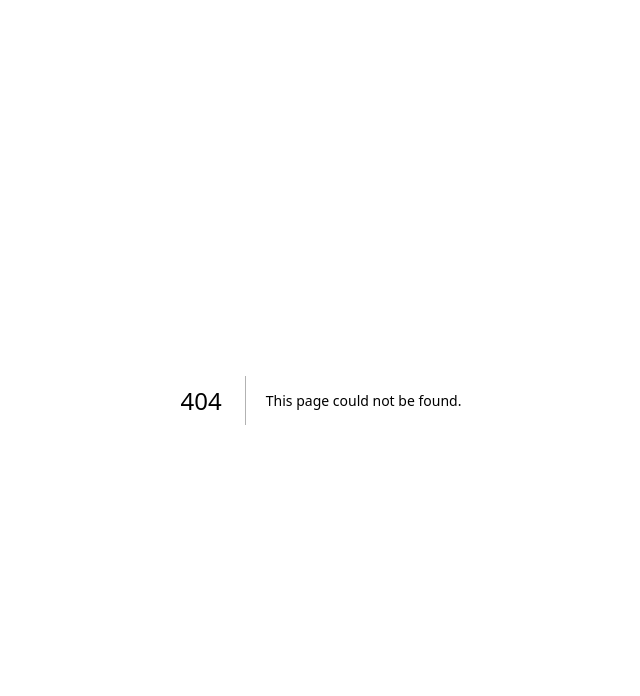
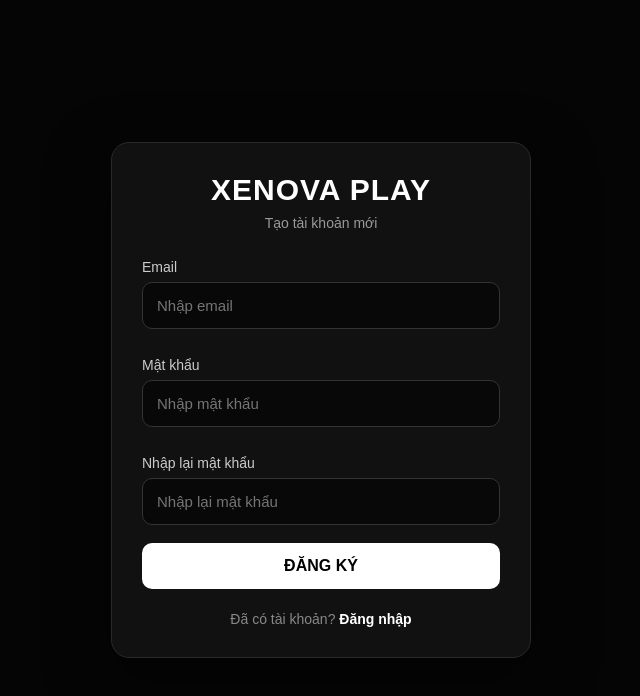
Before and after one commit to trantuyen7cdz-svg/-xenova-play, a Next.js app: page /register in a window 1280 px wide. Before the commit this address had no page. Shown: the top 696 px of the page, without its empty margins (319-959 px from the left). Built offline with nearby package versions, Linux system fonts and the light colour scheme; no server answers.

Commit message:
Create page.js

```diff
--- /dev/null
+++ b/app/register/page.js
@@ -0,0 +1,296 @@
+"use client";
+
+import { useState } from "react";
+import { useRouter } from "next/navigation";
+import { supabase } from "../../lib/supabase";
+
+export default function RegisterPage() {
+  const router = useRouter();
+
+  const [email, setEmail] = useState("");
+  const [password, setPassword] = useState("");
+  const [confirmPassword, setConfirmPassword] = useState("");
+  const [loading, setLoading] = useState(false);
+  const [message, setMessage] = useState("");
+  const [success, setSuccess] = useState(false);
+
+  const handleRegister = async (e) => {
+    e.preventDefault();
+
+    setMessage("");
+    setSuccess(false);
+
+    const cleanEmail = email.trim();
+
+    if (!cleanEmail || !password || !confirmPassword) {
+      setMessage("Vui lòng nhập đầy đủ thông tin.");
+      return;
+    }
+
+    if (password.length < 6) {
+      setMessage("Mật khẩu phải có ít nhất 6 ký tự.");
+      return;
+    }
+
+    if (password !== confirmPassword) {
+      setMessage("Mật khẩu nhập lại không khớp.");
+      return;
+    }
+
+    try {
+      setLoading(true);
+
+      const { data, error } = await supabase.auth.signUp({
+        email: cleanEmail,
+        password: password,
+      });
+
+      if (error) {
+        setMessage(error.message);
+        return;
+      }
+
+      if (!data.user) {
+        setMessage("Không thể tạo tài khoản. Vui lòng thử lại.");
+        return;
+      }
+
+      setSuccess(true);
+      setMessage(
+        "Đăng ký thành công! Vui lòng kiểm tra email để xác nhận tài khoản."
+      );
+
+      setEmail("");
+      setPassword("");
+      setConfirmPassword("");
+
+      setTimeout(() => {
+        router.push("/login");
+      }, 2500);
+    } catch (error) {
+      console.error(error);
+      setMessage("Đã xảy ra lỗi. Vui lòng thử lại.");
+    } finally {
+      setLoading(false);
+    }
+  };
+
+  return (
+    <main
+      style={{
+        minHeight: "100vh",
+        background: "#050505",
+        color: "#fff",
+        display: "flex",
+        justifyContent: "center",
+        alignItems: "center",
+        padding: "20px",
+        boxSizing: "border-box",
+      }}
+    >
+      <div
+        style={{
+          width: "100%",
+          maxWidth: "420px",
+          background: "#111",
+          border: "1px solid #292929",
+          borderRadius: "18px",
+          padding: "30px",
+          boxSizing: "border-box",
+          boxShadow: "0 20px 60px rgba(0, 0, 0, 0.5)",
+        }}
+      >
+        <div
+          style={{
+            textAlign: "center",
+            marginBottom: "28px",
+          }}
+        >
+          <h1
+            style={{
+              margin: 0,
+              fontSize: "30px",
+              fontWeight: "800",
+              letterSpacing: "1px",
+            }}
+          >
+            XENOVA PLAY
+          </h1>
+
+          <p
+            style={{
+              marginTop: "8px",
+              marginBottom: 0,
+              color: "#999",
+              fontSize: "14px",
+            }}
+          >
+            Tạo tài khoản mới
+          </p>
+        </div>
+
+        <form onSubmit={handleRegister}>
+          <label
+            style={{
+              display: "block",
+              marginBottom: "7px",
+              fontSize: "14px",
+              color: "#ccc",
+            }}
+          >
+            Email
+          </label>
+
+          <input
+            type="email"
+            value={email}
+            onChange={(e) => setEmail(e.target.value)}
+            placeholder="Nhập email"
+            autoComplete="email"
+            disabled={loading}
+            style={{
+              width: "100%",
+              boxSizing: "border-box",
+              padding: "14px",
+              marginBottom: "16px",
+              borderRadius: "10px",
+              border: "1px solid #333",
+              background: "#080808",
+              color: "#fff",
+              outline: "none",
+              fontSize: "15px",
+            }}
+          />
+
+          <label
+            style={{
+              display: "block",
+              marginBottom: "7px",
+              fontSize: "14px",
+              color: "#ccc",
+            }}
+          >
+            Mật khẩu
+          </label>
+
+          <input
+            type="password"
+            value={password}
+            onChange={(e) => setPassword(e.target.value)}
+            placeholder="Nhập mật khẩu"
+            autoComplete="new-password"
+            disabled={loading}
+            style={{
+              width: "100%",
+              boxSizing: "border-box",
+              padding: "14px",
+              marginBottom: "16px",
+              borderRadius: "10px",
+              border: "1px solid #333",
+              background: "#080808",
+              color: "#fff",
+              outline: "none",
+              fontSize: "15px",
+            }}
+          />
+
+          <label
+            style={{
+              display: "block",
+              marginBottom: "7px",
+              fontSize: "14px",
+              color: "#ccc",
+            }}
+          >
+            Nhập lại mật khẩu
+          </label>
+
+          <input
+            type="password"
+            value={confirmPassword}
+            onChange={(e) => setConfirmPassword(e.target.value)}
+            placeholder="Nhập lại mật khẩu"
+            autoComplete="new-password"
+            disabled={loading}
+            style={{
+              width: "100%",
+              boxSizing: "border-box",
+              padding: "14px",
+              marginBottom: "18px",
+              borderRadius: "10px",
+              border: "1px solid #333",
+              background: "#080808",
+              color: "#fff",
+              outline: "none",
+              fontSize: "15px",
+            }}
+          />
+
+          {message && (
+            <div
+              style={{
+                padding: "12px",
+                marginBottom: "16px",
+                borderRadius: "10px",
+                background: success ? "#102415" : "#211414",
+                border: `1px solid ${
+                  success ? "#245b32" : "#5b2929"
+                }`,
+                color: success ? "#8ff0a4" : "#ff9b9b",
+                fontSize: "14px",
+                lineHeight: "1.5",
+              }}
+            >
+              {message}
+            </div>
+          )}
+
+          <button
+            type="submit"
+            disabled={loading}
+            style={{
+              width: "100%",
+              padding: "14px",
+              border: "none",
+              borderRadius: "10px",
+              background: loading ? "#555" : "#fff",
+              color: "#000",
+              fontSize: "16px",
+              fontWeight: "700",
+              cursor: loading ? "not-allowed" : "pointer",
+            }}
+          >
+            {loading ? "ĐANG ĐĂNG KÝ..." : "ĐĂNG KÝ"}
+          </button>
+        </form>
+
+        <div
+          style={{
+            textAlign: "center",
+            marginTop: "22px",
+            color: "#888",
+            fontSize: "14px",
+          }}
+        >
+          Đã có tài khoản?{" "}
+          <button
+            type="button"
+            onClick={() => router.push("/login")}
+            disabled={loading}
+            style={{
+              border: "none",
+              background: "transparent",
+              color: "#fff",
+              fontWeight: "700",
+              cursor: "pointer",
+              padding: 0,
+              fontSize: "14px",
+            }}
+          >
+            Đăng nhập
+          </button>
+        </div>
+      </div>
+    </main>
+  );
+}
```
